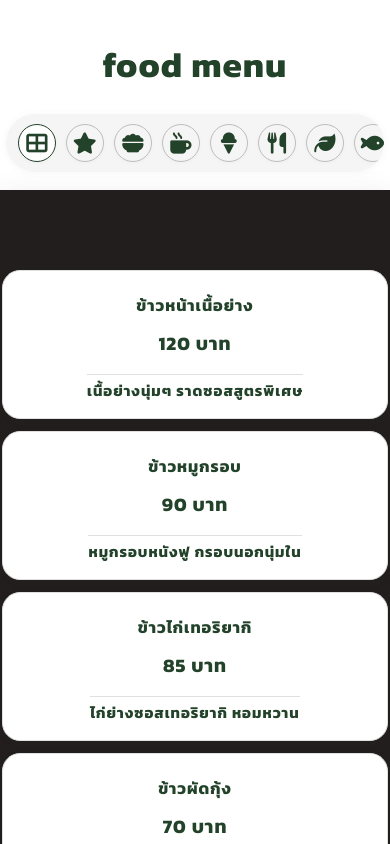
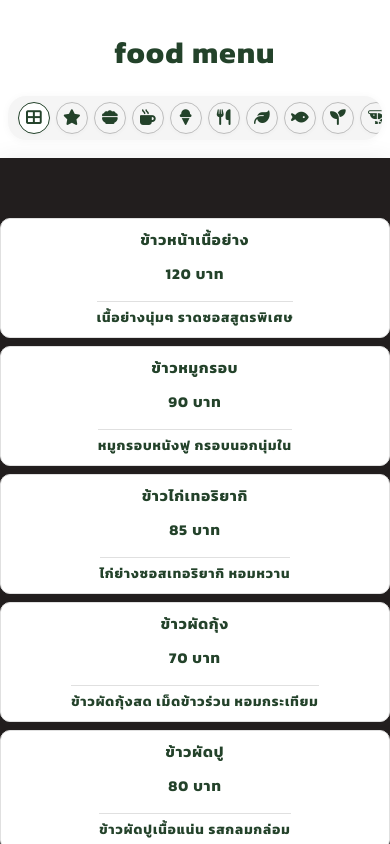
Before and after one commit to NakarinSMN/FoohMenu, a Next.js app: page / in a window 390 px wide. Built offline with nearby package versions, Linux system fonts and the light colour scheme.

Commit message:
๊Update

```diff
--- a/app/globals.css
+++ b/app/globals.css
@@ -262,3 +262,48 @@ body {
         gap: 12px;
     }
 }
+
+@media (max-width: 480px) {
+  .header {
+    font-size: 0.95rem;
+    padding: 10px 0 6px 0;
+    border-radius: 0 0 14px 14px;
+  }
+  .category-bar {
+    gap: 6px;
+    padding: 6px 2px;
+    border-radius: 18px;
+  }
+  .category-btn {
+    width: 32px;
+    height: 32px;
+    min-width: 32px;
+    font-size: 0.9em;
+    border-radius: 50%;
+  }
+  #menu-container {
+    padding: 60px 0 60px 0;
+    border-radius: 0;
+    max-width: 100vw;
+    margin: 0;
+  }
+  .menu-body {
+    grid-template-columns: 1fr;
+    gap: 8px;
+    padding: 0 2px;
+  }
+  .menu-item {
+    padding: 10px 4px 10px 4px;
+    border-radius: 10px;
+    font-size: 0.98em;
+  }
+  .menu-item h3 {
+    font-size: 1em;
+  }
+  .menu-item .price {
+    font-size: 1em;
+  }
+  .menu-item footer {
+    font-size: 0.9em;
+  }
+}
--- a/app/layout.js
+++ b/app/layout.js
@@ -11,6 +11,9 @@ export const metadata = {
 export default function RootLayout({ children }) {
   return (
     <html lang="th">
+      <head>
+        <meta name="viewport" content="width=device-width, initial-scale=1" />
+      </head>
       <body>
         <div className="header">
           <div className="head-main">
```
